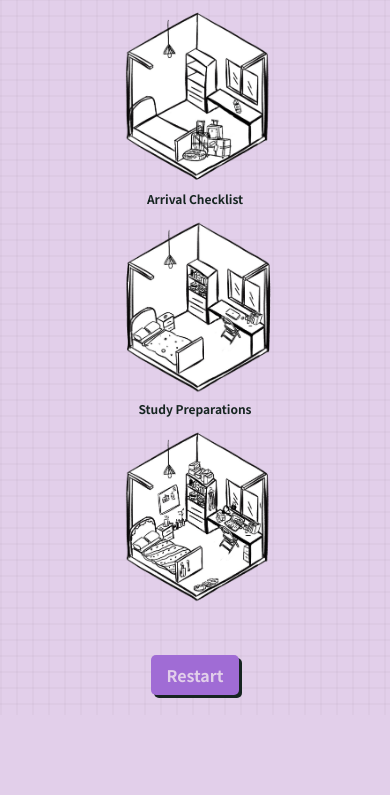
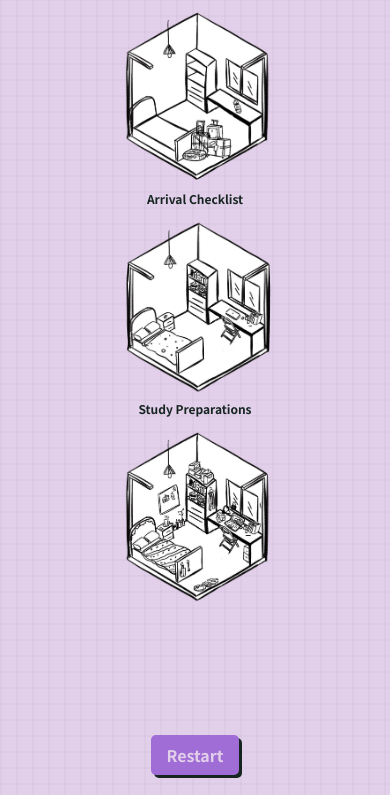
Before and after one commit to billy-yoyo/self-checklist, a Django app: page / in a window 390 px wide. Shown: the part 369-1164 px from the top of the page. Before the commit the page ends 1067 px from the top, so only its background shows below. Run offline with Django 5.2, Linux system fonts and the light colour scheme; data that the repository does not hold is empty.

Commit message:
fix restart spacing

```diff
--- a/self_checklist_proto/static/style.css
+++ b/self_checklist_proto/static/style.css
@@ -536,6 +536,7 @@ input[type=checkbox]:checked {
   flex-direction: row;
   width: unset;
   margin-top: 5rem;
+  padding-bottom: 5rem;
 }
 
 .progression-step {
@@ -559,6 +560,7 @@ input[type=checkbox]:checked {
 @media (max-width:641px) {
   .progression-wrapper.simple .progression {
     flex-direction: column;
+    padding-bottom: none;
   }
 
   .progression-wrapper.simple .progression-step {
```
